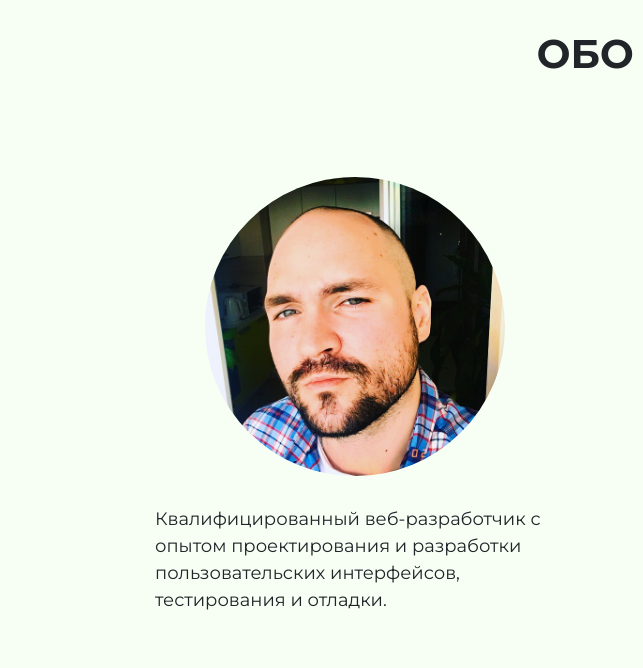
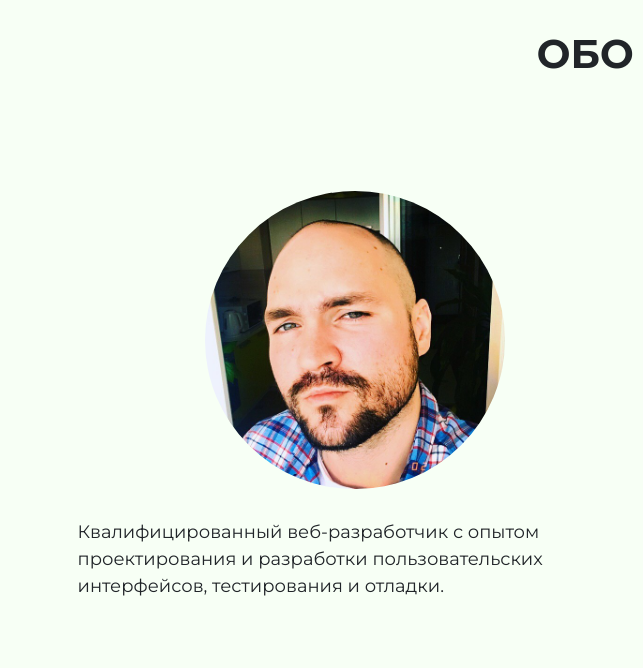
Before and after one commit to AndrewMosh/portfolio, a website built with Parcel: page src/index.html in a window 1280 px wide. Shown: the part 820-1488 px from the top of the page, 0-643 px from the left. Built offline with nearby package versions, Linux system fonts and the light colour scheme; files whose address does not match are found by name.

Commit message:
section fixed

```diff
--- a/package.json
+++ b/package.json
@@ -3,7 +3,7 @@
   "version": "1.0.1",
   "private": "true",
   "description": "A clean, beautiful and responsive portfolio template for Developers!",
-  "source": "src/index.html",
+  "source": "./src/index.html",
   "scripts": {
     "start": "parcel",
     "build": "parcel build",
--- a/src/sass/sections/_about.scss
+++ b/src/sass/sections/_about.scss
@@ -18,7 +18,7 @@
       padding-bottom: 5rem;
     }
     p {
-      max-width: 400px;
+      max-width: 620px;
       padding-top: 30px;
     }
     &__image {
@@ -27,9 +27,11 @@
       flex-direction: column;
       transition: all 0.2s ease-in;
       justify-content: center;
-      align-items: center;
+      // align-items: center;
+
       .image {
         border-radius: 50%;
+        align-self: center;
       }
       @include respond(tab-land) {
         height: 100%;
```
